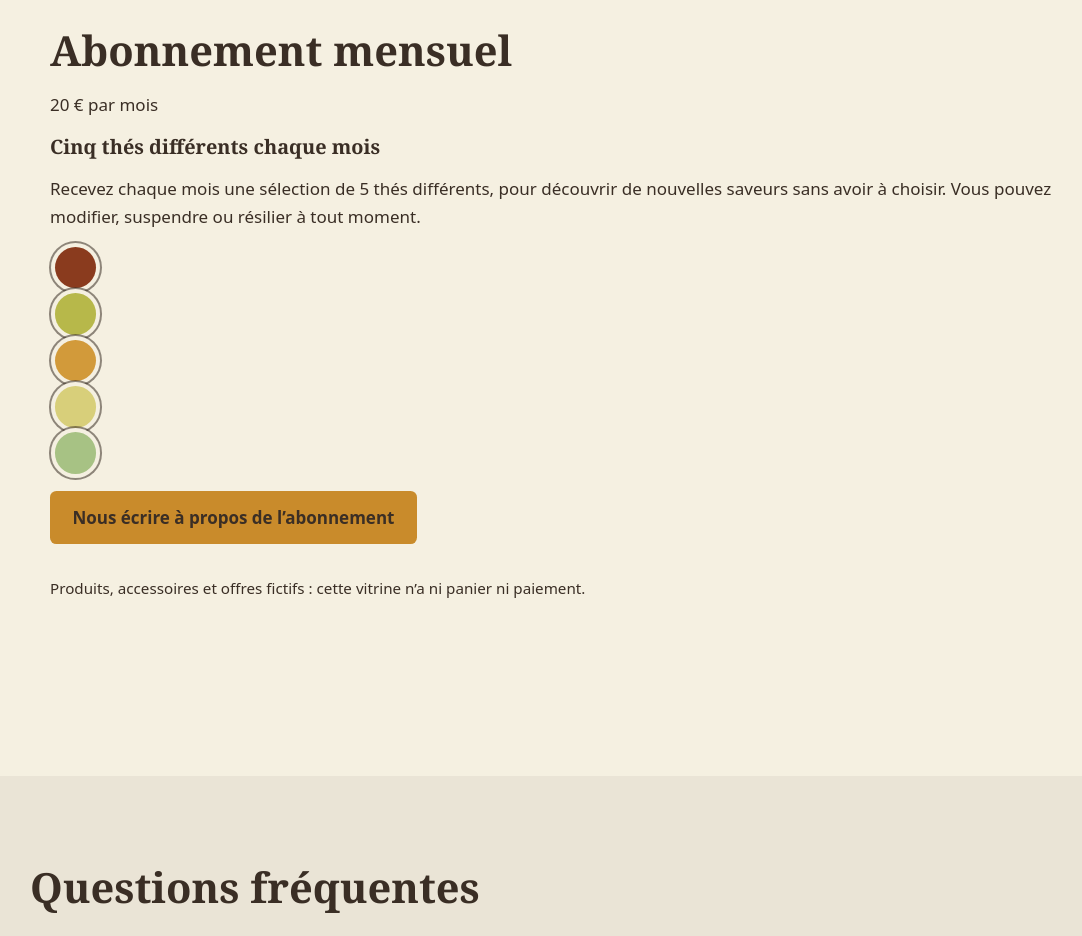
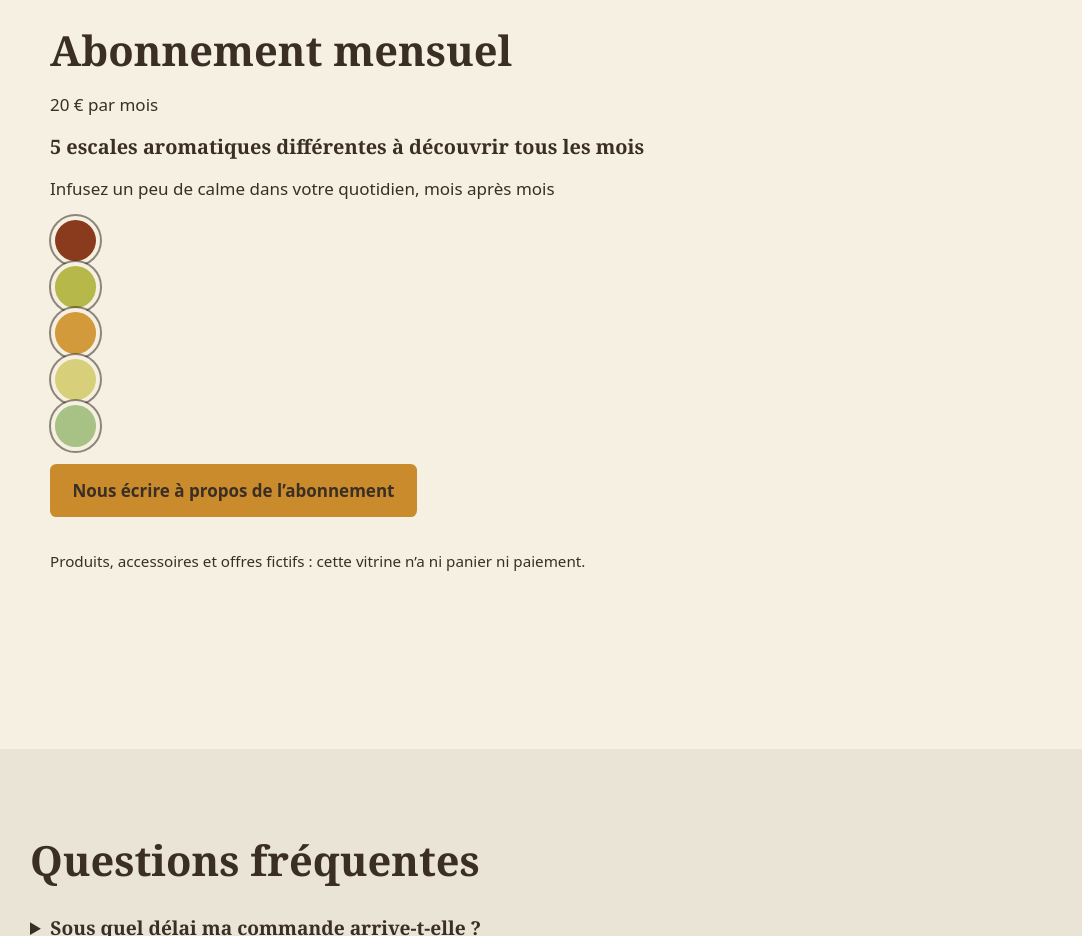
Before and after one commit to moychloe-sys/maison-kocha, a plain HTML site: page index.html in a window 1280 px wide. Shown: the part 2100-3036 px from the top of the page, without its empty margins (86-1168 px from the left). Drawn offline with Linux system fonts and the light colour scheme.

Commit message:
Update index.html

```diff
--- a/index.html
+++ b/index.html
@@ -143,8 +143,8 @@
         <div class="abo">
           <p class="abo-prix"><span class="montant">20&nbsp;€</span> par mois</p>
           <div class="abo-texte">
-            <h3>Cinq thés différents chaque mois</h3>
-            <p>Recevez chaque mois une sélection de 5 thés différents, pour découvrir de nouvelles saveurs sans avoir à choisir. Vous pouvez modifier, suspendre ou résilier à tout moment.</p>
+            <h3> 5 escales aromatiques différentes à découvrir tous les mois</h3>
+            <p>Infusez un peu de calme dans votre quotidien, mois après mois </p>
             <p class="abo-pastilles" aria-hidden="true">
               <span class="goutte" style="--c:#8A3B1E"></span>
               <span class="goutte" style="--c:#B7B84A"></span>
```
